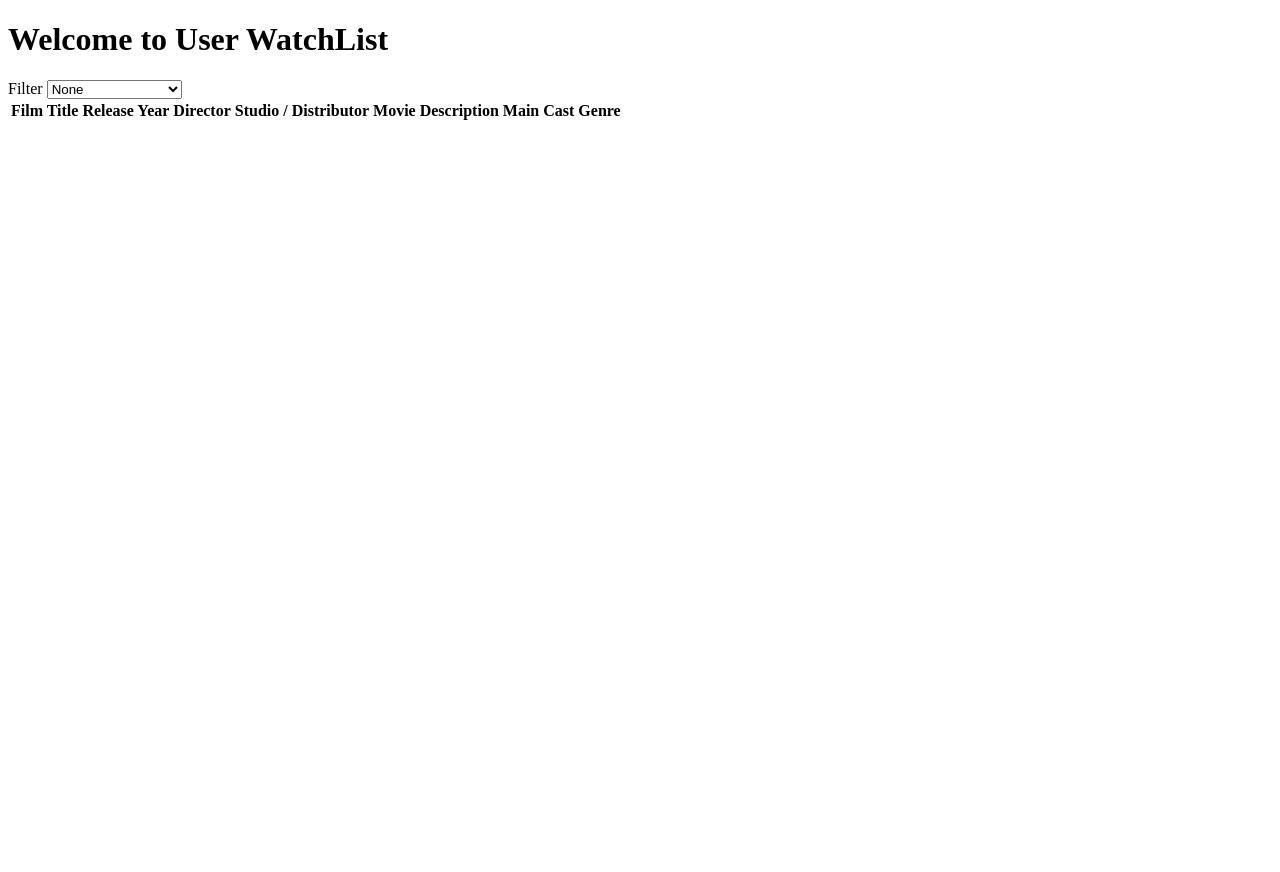
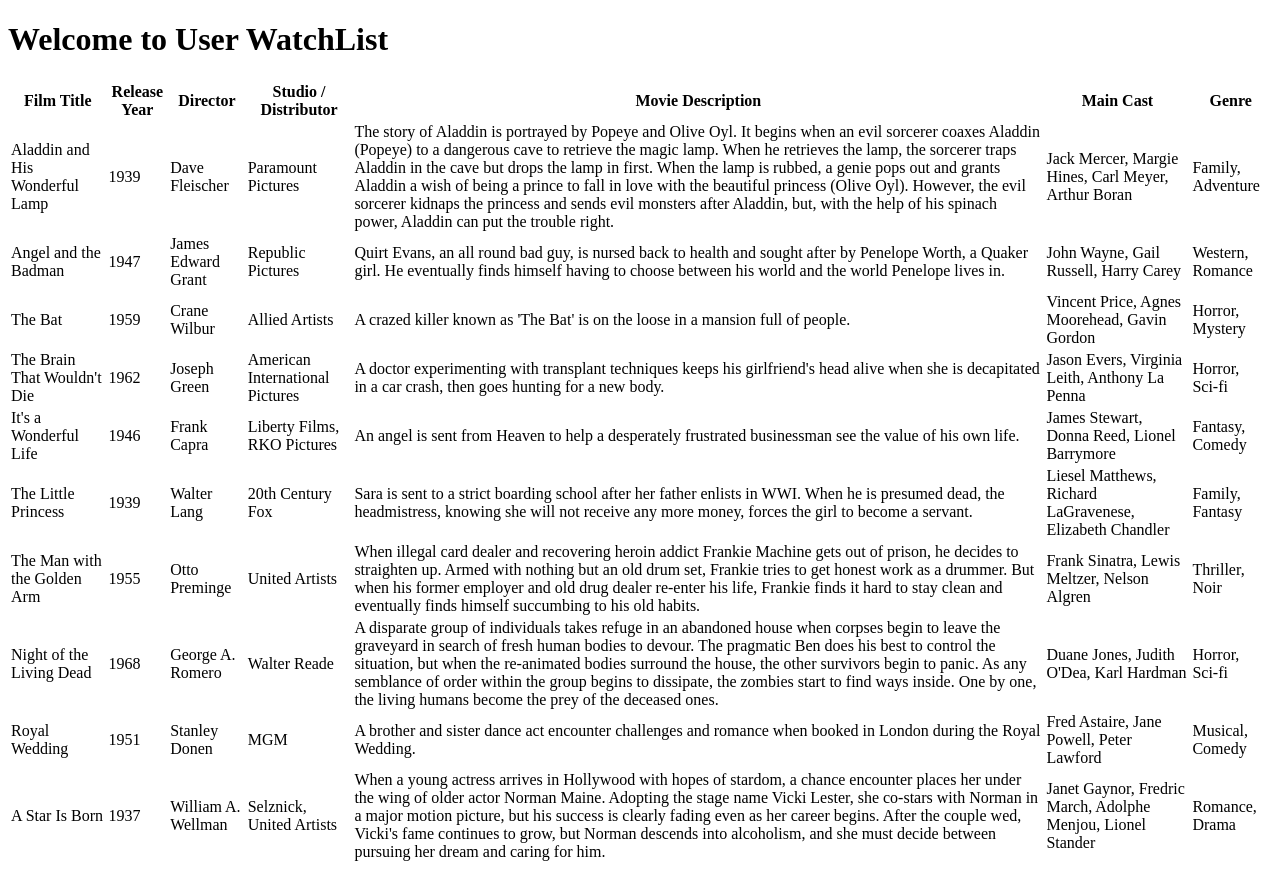
Before and after one commit to haplr/Web-Programming-Final-Project, a plain HTML site: page src/watch-list.html in a window 1280 px wide. Before the commit the page ends 800 px from the top, so only its background shows below. Drawn offline with Linux system fonts and the light colour scheme.

Commit message:
updated movie.json key names, populate ALL movies to watchlist

```diff
--- a/src/data/movie.json
+++ b/src/data/movie.json
@@ -1,102 +1,102 @@
 [
     {
-        "Film Title": "Aladdin and His Wonderful Lamp",
-        "Release Year": "1939",
-        "Director": "Dave Fleischer",
-        "Studio / Distributor": "Paramount Pictures",
-        "Movie Poster": "images/aladdin.jpg",
-        "Movie Description": "The story of Aladdin is portrayed by Popeye and Olive Oyl. It begins when an evil sorcerer coaxes Aladdin (Popeye) to a dangerous cave to retrieve the magic lamp. When he retrieves the lamp, the sorcerer traps Aladdin in the cave but drops the lamp in first. When the lamp is rubbed, a genie pops out and grants Aladdin a wish of being a prince to fall in love with the beautiful princess (Olive Oyl). However, the evil sorcerer kidnaps the princess and sends evil monsters after Aladdin, but, with the help of his spinach power, Aladdin can put the trouble right.",
-        "List of Main Cast": ["Jack Mercer", "Margie Hines", "Carl Meyer", "Arthur Boran"],
-        "Genre": ["Family", "Adventure"]
+        "title": "Aladdin and His Wonderful Lamp",
+        "year": 1939,
+        "director": "Dave Fleischer",
+        "studio": "Paramount Pictures",
+        "posterURL": "images/aladdin.jpg",
+        "description": "The story of Aladdin is portrayed by Popeye and Olive Oyl. It begins when an evil sorcerer coaxes Aladdin (Popeye) to a dangerous cave to retrieve the magic lamp. When he retrieves the lamp, the sorcerer traps Aladdin in the cave but drops the lamp in first. When the lamp is rubbed, a genie pops out and grants Aladdin a wish of being a prince to fall in love with the beautiful princess (Olive Oyl). However, the evil sorcerer kidnaps the princess and sends evil monsters after Aladdin, but, with the help of his spinach power, Aladdin can put the trouble right.",
+        "cast": ["Jack Mercer", "Margie Hines", "Carl Meyer", "Arthur Boran"],
+        "genre": ["Family", "Adventure"]
     },
     {
-        "Film Title": "Angel and the Badman",
-        "Release Year": "1947",
-        "Director": "James Edward Grant",
-        "Studio / Distributor": "Republic Pictures",
-        "Movie Poster": "images/angel_badman.jpg",
-        "Movie Description": "Quirt Evans, an all round bad guy, is nursed back to health and sought after by Penelope Worth, a Quaker girl. He eventually finds himself having to choose between his world and the world Penelope lives in.",
-        "List of Main Cast": ["John Wayne", "Gail Russell", "Harry Carey"],
-        "Genre": ["Western", "Romance"]
+        "title": "Angel and the Badman",
+        "year": 1947,
+        "director": "James Edward Grant",
+        "studio": "Republic Pictures",
+        "posterURL": "images/angel_badman.jpg",
+        "description": "Quirt Evans, an all round bad guy, is nursed back to health and sought after by Penelope Worth, a Quaker girl. He eventually finds himself having to choose between his world and the world Penelope lives in.",
+        "cast": ["John Wayne", "Gail Russell", "Harry Carey"],
+        "genre": ["Western", "Romance"]
     },
     {
-        "Film Title": "The Bat",
-        "Release Year": "1959",
-        "Director": "Crane Wilbur",
-        "Studio / Distributor": "Allied Artists",
-        "Movie Poster": "images/bat.jpg",
-        "Movie Description": "A crazed killer known as 'The Bat' is on the loose in a mansion full of people.",
-        "List of Main Cast": ["Vincent Price", "Agnes Moorehead", "Gavin Gordon"],
-        "Genre": ["Horror", "Mystery"]
+        "title": "The Bat",
+        "year": 1959,
+        "director": "Crane Wilbur",
+        "studio": "Allied Artists",
+        "posterURL": "images/bat.jpg",
+        "description": "A crazed killer known as 'The Bat' is on the loose in a mansion full of people.",
+        "cast": ["Vincent Price", "Agnes Moorehead", "Gavin Gordon"],
+        "genre": ["Horror", "Mystery"]
     },
     {
-        "Film Title": "The Brain That Wouldn't Die",
-        "Release Year": "1962",
-        "Director": "Joseph Green",
-        "Studio / Distributor": "American International Pictures",
-        "Movie Poster": "images/brainthatwouldntdie.jpg",
-        "Movie Description": "A doctor experimenting with transplant techniques keeps his girlfriend's head alive when she is decapitated in a car crash, then goes hunting for a new body.",
-        "List of Main Cast": ["Jason Evers", "Virginia Leith", "Anthony La Penna"],
-        "Genre": ["Horror", "Sci-fi"]
+        "title": "The Brain That Wouldn't Die",
+        "year": 1962,
+        "director": "Joseph Green",
+        "studio": "American International Pictures",
+        "posterURL": "images/brainthatwouldntdie.jpg",
+        "description": "A doctor experimenting with transplant techniques keeps his girlfriend's head alive when she is decapitated in a car crash, then goes hunting for a new body.",
+        "cast": ["Jason Evers", "Virginia Leith", "Anthony La Penna"],
+        "genre": ["Horror", "Sci-fi"]
     },
     {
-        "Film Title": "It's a Wonderful Life",
-        "Release Year": "1946",
-        "Director":  "Frank Capra",
-        "Studio / Distributor": "Liberty Films, RKO Pictures",
-        "Movie Poster": "images/wonderful_life.jpg",
-        "Movie Description": "An angel is sent from Heaven to help a desperately frustrated businessman see the value of his own life.",
-        "List of Main Cast": ["James Stewart", "Donna Reed", "Lionel Barrymore"],
-        "Genre": ["Fantasy", "Comedy"]
+        "title": "It's a Wonderful Life",
+        "year": 1946,
+        "director":  "Frank Capra",
+        "studio": "Liberty Films, RKO Pictures",
+        "posterURL": "images/wonderful_life.jpg",
+        "description": "An angel is sent from Heaven to help a desperately frustrated businessman see the value of his own life.",
+        "cast": ["James Stewart", "Donna Reed", "Lionel Barrymore"],
+        "genre": ["Fantasy", "Comedy"]
     },
     {
-        "Film Title": "The Little Princess",
-        "Release Year": "1939",
-        "Director": "Walter Lang",
-        "Studio / Distributor": "20th Century Fox",
-        "Movie Poster": "images/little_princess.jpg",
-        "Movie Description": "Sara is sent to a strict boarding school after her father enlists in WWI. When he is presumed dead, the headmistress, knowing she will not receive any more money, forces the girl to become a servant.",
-        "List of Main Cast": ["Liesel Matthews", "Richard LaGravenese", "Elizabeth Chandler"],
-        "Genre": ["Family", "Fantasy"]
+        "title": "The Little Princess",
+        "year": 1939,
+        "director": "Walter Lang",
+        "studio": "20th Century Fox",
+        "posterURL": "images/little_princess.jpg",
+        "description": "Sara is sent to a strict boarding school after her father enlists in WWI. When he is presumed dead, the headmistress, knowing she will not receive any more money, forces the girl to become a servant.",
+        "cast": ["Liesel Matthews", "Richard LaGravenese", "Elizabeth Chandler"],
+        "genre": ["Family", "Fantasy"]
     },
     {
-        "Film Title": "The Man with the Golden Arm",
-        "Release Year":  "1955",
-        "Director": "Otto Preminge",
-        "Studio / Distributor": "United Artists",
-        "Movie Poster": "images/man_golden_arm.jpg",
-        "Movie Description": "When illegal card dealer and recovering heroin addict Frankie Machine gets out of prison, he decides to straighten up. Armed with nothing but an old drum set, Frankie tries to get honest work as a drummer. But when his former employer and old drug dealer re-enter his life, Frankie finds it hard to stay clean and eventually finds himself succumbing to his old habits.",
-        "List of Main Cast": ["Frank Sinatra", "Lewis Meltzer", "Nelson Algren"],
-        "Genre": ["Thriller", "Noir"]
+        "title": "The Man with the Golden Arm",
+        "year":  1955,
+        "director": "Otto Preminge",
+        "studio": "United Artists",
+        "posterURL": "images/man_golden_arm.jpg",
+        "description": "When illegal card dealer and recovering heroin addict Frankie Machine gets out of prison, he decides to straighten up. Armed with nothing but an old drum set, Frankie tries to get honest work as a drummer. But when his former employer and old drug dealer re-enter his life, Frankie finds it hard to stay clean and eventually finds himself succumbing to his old habits.",
+        "cast": ["Frank Sinatra", "Lewis Meltzer", "Nelson Algren"],
+        "genre": ["Thriller", "Noir"]
     },
     {
-        "Film Title": "Night of the Living Dead",
-        "Release Year": "1968",
-        "Director": "George A. Romero",
-        "Studio / Distributor": "Walter Reade",
-        "Movie Poster": "images/living_dead.jpg",
-        "Movie Description": "A disparate group of individuals takes refuge in an abandoned house when corpses begin to leave the graveyard in search of fresh human bodies to devour. The pragmatic Ben does his best to control the situation, but when the re-animated bodies surround the house, the other survivors begin to panic. As any semblance of order within the group begins to dissipate, the zombies start to find ways inside. One by one, the living humans become the prey of the deceased ones.",
-        "List of Main Cast": ["Duane Jones", "Judith O'Dea", "Karl Hardman"],
-        "Genre": ["Horror", "Sci-fi"]
+        "title": "Night of the Living Dead",
+        "year": 1968,
+        "director": "George A. Romero",
+        "studio": "Walter Reade",
+        "posterURL": "images/living_dead.jpg",
+        "description": "A disparate group of individuals takes refuge in an abandoned house when corpses begin to leave the graveyard in search of fresh human bodies to devour. The pragmatic Ben does his best to control the situation, but when the re-animated bodies surround the house, the other survivors begin to panic. As any semblance of order within the group begins to dissipate, the zombies start to find ways inside. One by one, the living humans become the prey of the deceased ones.",
+        "cast": ["Duane Jones", "Judith O'Dea", "Karl Hardman"],
+        "genre": ["Horror", "Sci-fi"]
     },
     {
-        "Film Title": "Royal Wedding",
-        "Release Year":  "1951",
-        "Director":  "Stanley Donen",
-        "Studio / Distributor": "MGM",
-        "Movie Poster": "images/Royal_Wedding.jpg",
-        "Movie Description": "A brother and sister dance act encounter challenges and romance when booked in London during the Royal Wedding.",
-        "List of Main Cast": ["Fred Astaire", "Jane Powell", "Peter Lawford"],
-        "Genre": ["Musical", "Comedy"]
+        "title": "Royal Wedding",
+        "year": 1951,
+        "director":  "Stanley Donen",
+        "studio": "MGM",
+        "posterURL": "images/Royal_Wedding.jpg",
+        "description": "A brother and sister dance act encounter challenges and romance when booked in London during the Royal Wedding.",
+        "cast": ["Fred Astaire", "Jane Powell", "Peter Lawford"],
+        "genre": ["Musical", "Comedy"]
     },
     {
-        "Film Title":  "A Star Is Born",
-        "Release Year":  "1937",
-        "Director":  "William A. Wellman",
-        "Studio / Distributor": "Selznick, United Artists",
-        "Movie Poster": "images/star_born_poster.jpg",
-        "Movie Description": "When a young actress arrives in Hollywood with hopes of stardom, a chance encounter places her under the wing of older actor Norman Maine. Adopting the stage name Vicki Lester, she co-stars with Norman in a major motion picture, but his success is clearly fading even as her career begins. After the couple wed, Vicki's fame continues to grow, but Norman descends into alcoholism, and she must decide between pursuing her dream and caring for him.",
-        "List of Main Cast": ["Janet Gaynor", "Fredric March", "Adolphe Menjou", "Lionel Stander"],
-        "Genre": ["Romance", "Drama"]
-    },
+        "title":  "A Star Is Born",
+        "year": 1937,
+        "director":  "William A. Wellman",
+        "studio": "Selznick, United Artists",
+        "posterURL": "images/star_born_poster.jpg",
+        "description": "When a young actress arrives in Hollywood with hopes of stardom, a chance encounter places her under the wing of older actor Norman Maine. Adopting the stage name Vicki Lester, she co-stars with Norman in a major motion picture, but his success is clearly fading even as her career begins. After the couple wed, Vicki's fame continues to grow, but Norman descends into alcoholism, and she must decide between pursuing her dream and caring for him.",
+        "cast": ["Janet Gaynor", "Fredric March", "Adolphe Menjou", "Lionel Stander"],
+        "genre": ["Romance", "Drama"]
+    }
 ]
--- /dev/null
+++ b/src/js/watchlist.js
@@ -0,0 +1,74 @@
+async function getMovies() {
+    const response = await fetch("data/movie.json");
+    const movies = await response.json();
+
+    return movies;
+}
+
+async function createItemCard({title, year, director, studio, posterURL, description, cast, genre}) {
+    const film = document.createElement("tr");
+
+    const film_title = document.createElement("td");
+    film_title.classList.add("film-name");
+    film_title.textContent = title;
+
+    const release_year = document.createElement("td");
+    release_year.classList.add("release_year");
+    release_year.textContent = year;
+
+    const film_director = document.createElement("td");
+    film_director.classList.add("director");
+    film_director.textContent = director;
+
+    const film_studio = document.createElement("td");
+    film_studio.classList.add("studio-distributor");
+    film_studio.textContent = studio;
+
+    const poster = document.createElement("td");
+    const image = document.createElement("img");
+    image.classList.add("poster");
+    image.src = posterURL;
+    poster.appendChild(image);
+
+    const film_info = document.createElement("td");
+    // const p_info = document.createElement("p");
+    // p_info.classList.add("film-info");
+    // p_info.textContent = description;
+    // film_info.appendChild(p_info);
+    film_info.textContent = description;
+
+    const main_casts = document.createElement("td");
+    // const castList = document.createElement("p");
+    // const castText = cast.join(", ");
+    // castList.textContent = castText;
+    // main_casts.appendChild(castList);
+    main_casts.textContent = cast.join(", ");
+
+    const genres = document.createElement("td");
+    // const genreList = document.createElement("p");
+    // const genreText = genre.join(", ");
+    // genreList.textContent = genreText;
+    // genres.appendChild(genreList);
+    genres.textContent = genre.join(", ");
+
+    film.append(film_title, release_year, film_director, film_studio, film_info, main_casts, genres);
+    // when user click on movie
+    // button.addEventListener('click', () => {
+    //     alert(`Thank you for your interest in the ${name}. Unfortunately, the cart is unavailable at this time.`)
+    // });
+
+    return film;
+}
+
+async function createItems() {
+    const movies = await getMovies();
+
+    const container = document.querySelector("#container");
+
+    for (const movie of movies) {
+        const card = await createItemCard(movie);
+        container.appendChild(card);
+    }
+}
+
+export default createItems;
--- a/src/watch-list.html
+++ b/src/watch-list.html
@@ -4,10 +4,16 @@
     <meta charset="UTF-8">
     <meta name="viewport" content="width=device-width, initial-scale=1.0">
     <title>WatchList</title>
+    <script type="module">
+        import createItems from './js/watchlist.js'
+
+        createItems()
+    </script>
 </head>
 <body>
     <main>
         <h1>Welcome to User WatchList</h1>
+        <!--
         <label for="filter">Filter</label>
         <select name="filter" id="watch-list-filter">
             <option value="None">None</option>
@@ -16,7 +22,8 @@
             <option value="Dropped">Dropped</option>
             <option value="Plan to watch">Plan to watch</option>
         </select>
-        <table>
+        --->
+        <table id="container">
             <tr>
                 <th>Film Title</th>
                 <th>Release Year</th>
```
